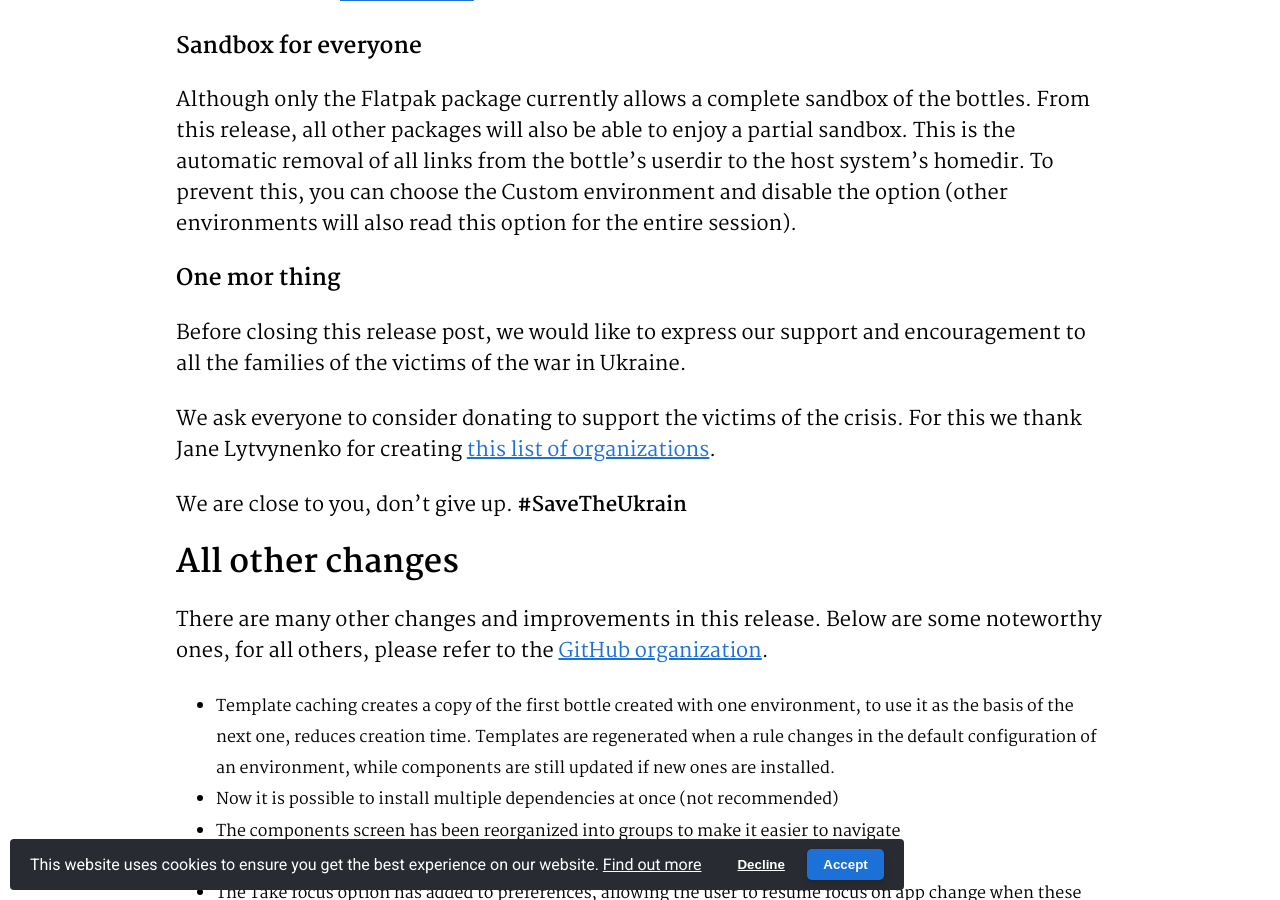
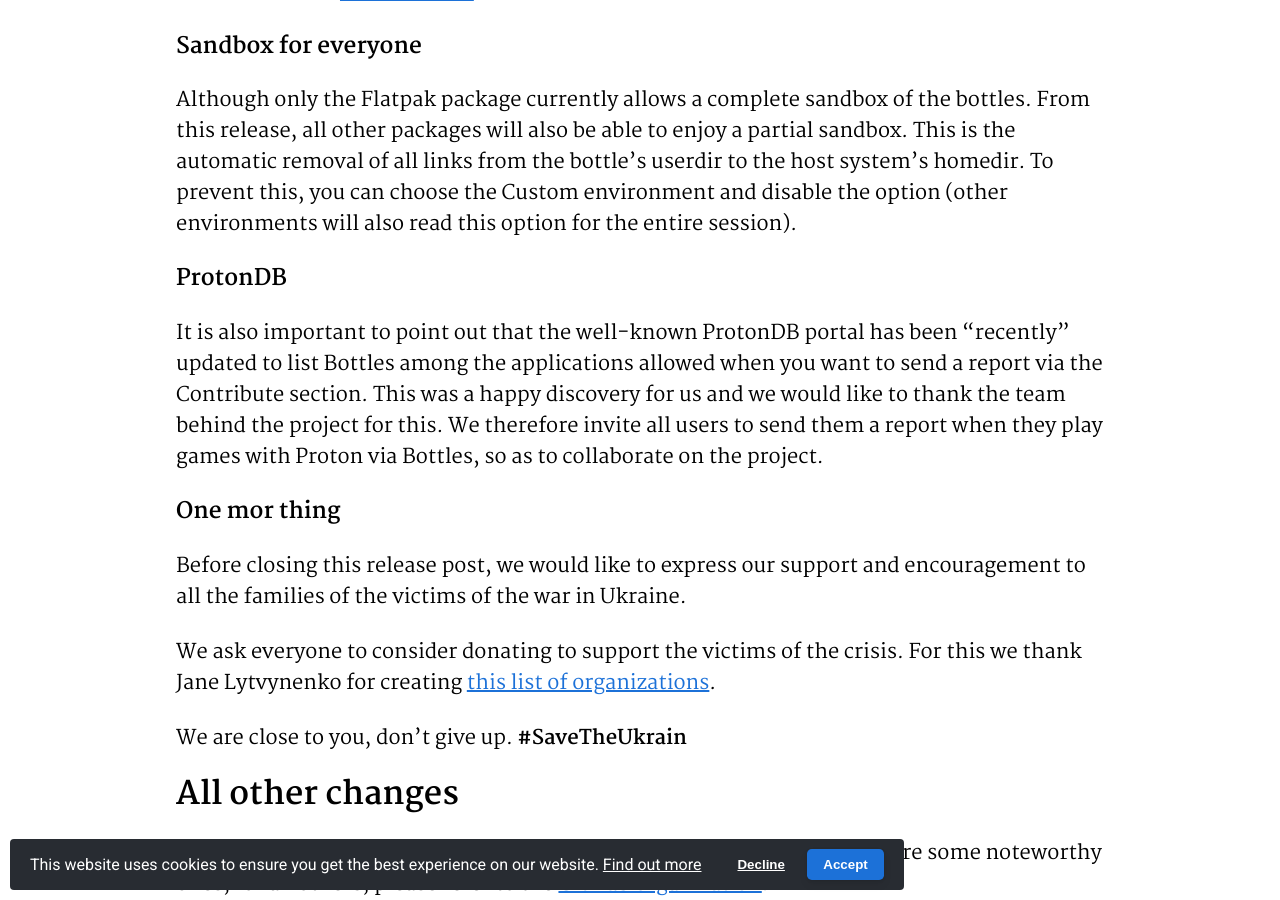
Before and after one commit to bottlesdevs/website, a Jekyll site: the page built from _posts/2022-02-28-release-2022.2.28.md, in a window 1280 px wide and 900 px high, scrolled down 6864 px. Built offline with Jekyll 4.4.1, drawn with Linux system fonts in a browser that asks for light colours; nearby versions of some CDN libraries; comment, search, counter and statistics services are not loaded.

Commit message:
add protondb notice

```diff
--- a/_posts/2022-02-28-release-2022.2.28.md
+++ b/_posts/2022-02-28-release-2022.2.28.md
@@ -142,6 +142,14 @@
 Custom environment and disable the option (other environments will also read
 this option for the entire session).
 
+### ProtonDB
+It is also important to point out that the well-known ProtonDB portal has been
+"recently" updated to list Bottles among the applications allowed when you want
+to send a report via the Contribute section. This was a happy discovery for us
+and we would like to thank the team behind the project for this. We therefore
+invite all users to send them a report when they play games with Proton via
+Bottles, so as to collaborate on the project.
+
 ### One mor thing
 Before closing this release post, we would like to express our support and
 encouragement to all the families of the victims of the war in Ukraine.
```
